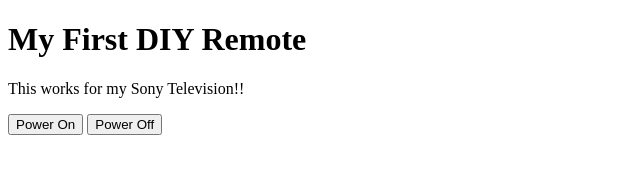
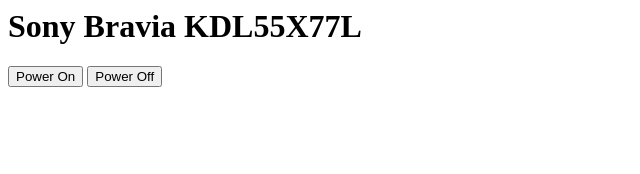
Before and after one commit to angusswanson/angusswanson, a plain HTML site: page Index.html in a window 1280 px wide. Shown: the whole page, without its empty margins (0-640 px from the left). Drawn offline with Linux system fonts and the light colour scheme.

Commit message:
Update Index.html

```diff
--- a/Index.html
+++ b/Index.html
@@ -1,8 +1,6 @@
-<!doctype html>
 <html>
 <body>
-<h1>My First DIY Remote</h1>
-<p>This works for my Sony Television!!</p>
+<h1>Sony Bravia KDL55X77L</h1>
 <button onclick="transmit('0000 0068 0000 000D 0060 0018 0018 0018 0030 0018 0030 0018 0030 0018 0018 0018 0030 0018 0018 0018 0030 0018 0018 0018 0018 0018 0018 0018 0018 03F0')">
    Power On
 </button>
```
